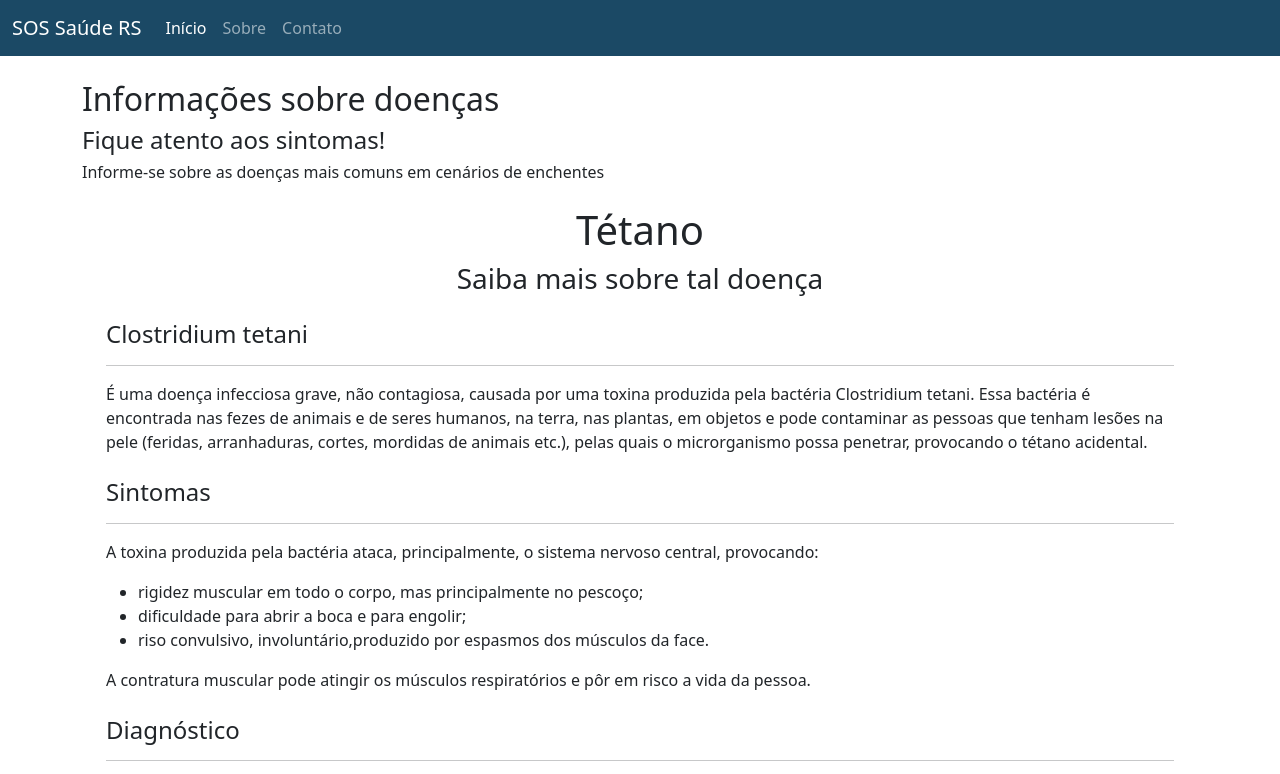
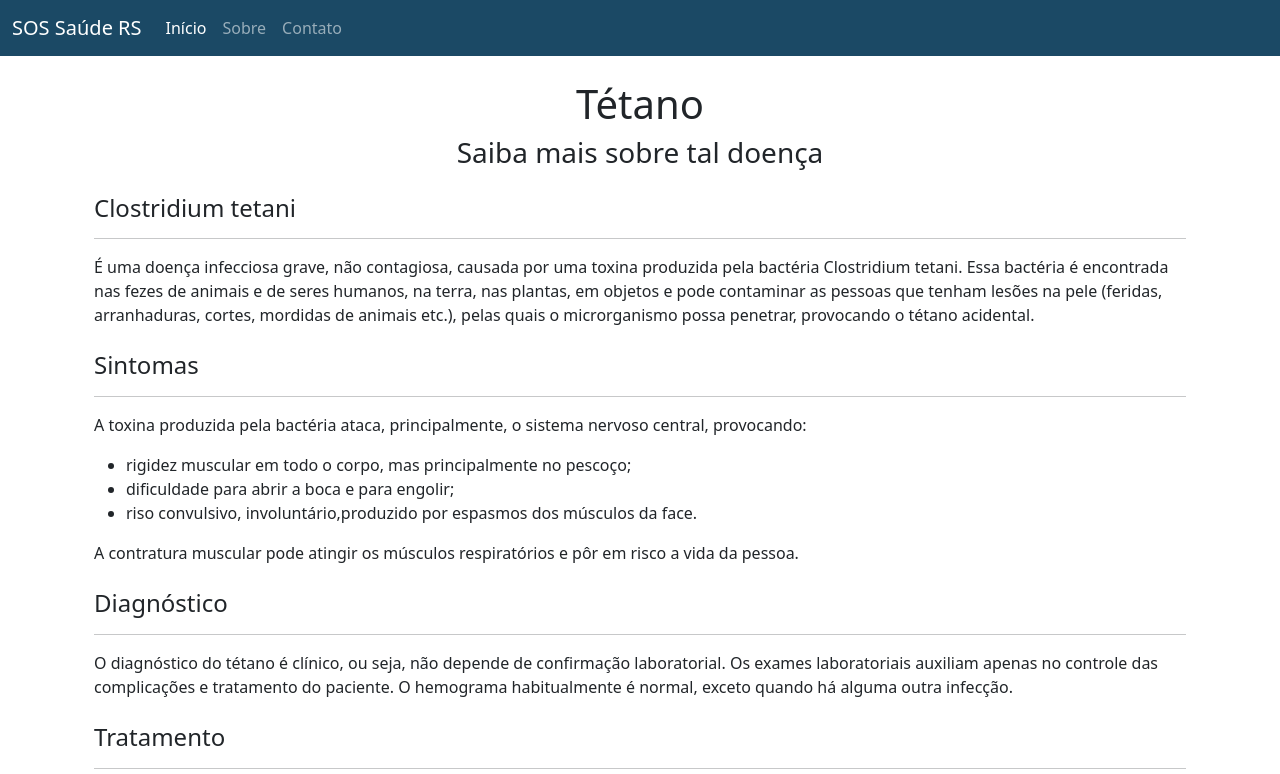
Before and after one commit to gmadalosso/Desafio-DevWeb, a website: page tetano.html in a window 1280 px wide. Shown: the top 774 px of the page. Drawn offline with nearby package versions, Linux system fonts and the light colour scheme.

Commit message:
update tetano

```diff
--- a/tetano.html
+++ b/tetano.html
@@ -38,11 +38,6 @@
             </div>
         </div>
     </nav>
-
-    <div class="container mt-4">
-        <h2>Informações sobre doenças</h2>
-        <h4>Fique atento aos sintomas!</h4>
-        <h6>Informe-se sobre as doenças mais comuns em cenários de enchentes</h6>
 
     <!-- Conteúdo -->
     <div class="container mt-4">
```
